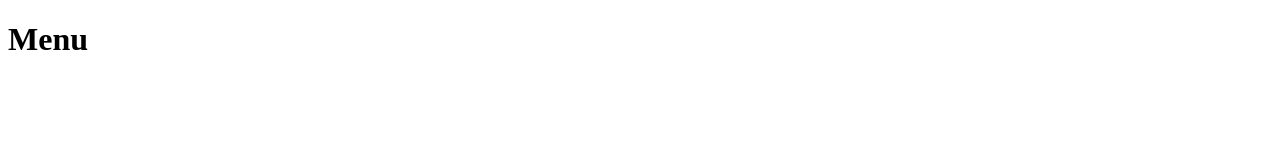
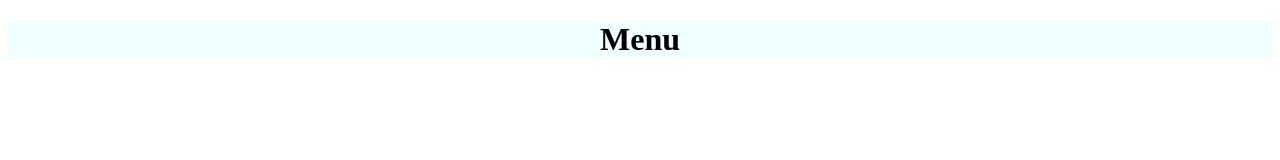
Before and after one commit to rajatsingharia/module2-sol, a plain HTML site: page sol2-files/index.html in a window 1280 px wide. Drawn offline with Linux system fonts and the light colour scheme.

Commit message:
Css sol2

```diff
--- a/sol2-files/index.html
+++ b/sol2-files/index.html
@@ -3,10 +3,24 @@
 <head>
     <meta charset="UTF-8">
     <meta name="viewport" content="width=device-width, initial-scale=1.0">
-    <title>Document</title>
+    <title>Assignment1</title>
+    <style>
+        #menu{
+            background-color: azure;
+            text-align: center;
+
+        }
+    </style>
 </head>
 <body>
-    <h1>Menu</h1>
+    <div id="menu">
+        <h1>Menu</h1>
+    </div>
+    <div>
+        <section id="sec1">
+
+        </section>
+    </div>
 
 </body>
 </html>
```
Also changed, not shown: sol2-files/style.css (added).
